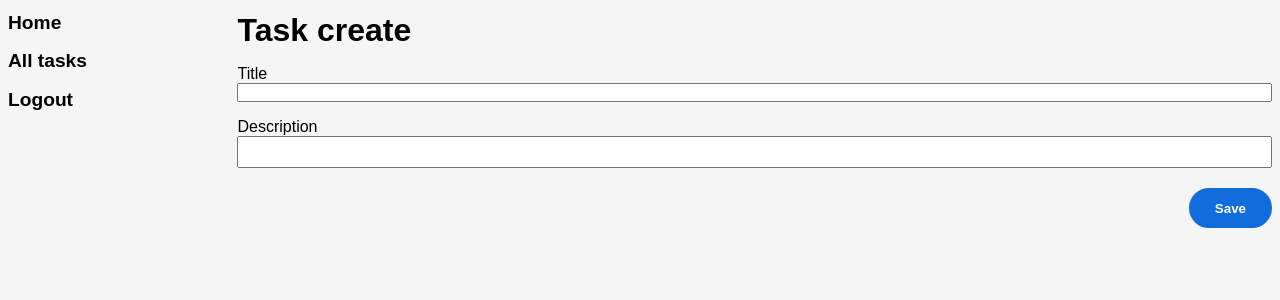
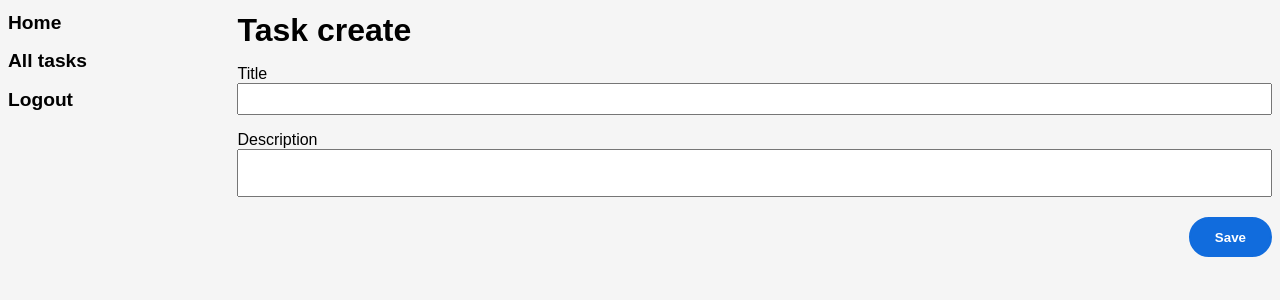
Before and after one commit to mmerklinger/todo-app, a Python web app: template todo_app/templates/tasks_create.html in a window 1280 px wide. Shown: the part 48-348 px from the top of the page. Run offline with Jinja, Linux system fonts and the light colour scheme; the template is opened without the code that fills it, so the values that code supplies are empty.

Commit message:
Set scaling font size for text in forms

```diff
--- a/todo_app/static/styles.css
+++ b/todo_app/static/styles.css
@@ -94,6 +94,7 @@ table, th, td {
     box-sizing: border-box;
     width: 100%;
     resize: none;
+    font-size: 1.5em;
 }
 
 .task-box-actions {
@@ -124,6 +125,7 @@ table, th, td {
     box-sizing: border-box;
     width: 100%;
     resize: none;
+    font-size: 1.5em;
 }
 
 .auth-box-actions {
```
